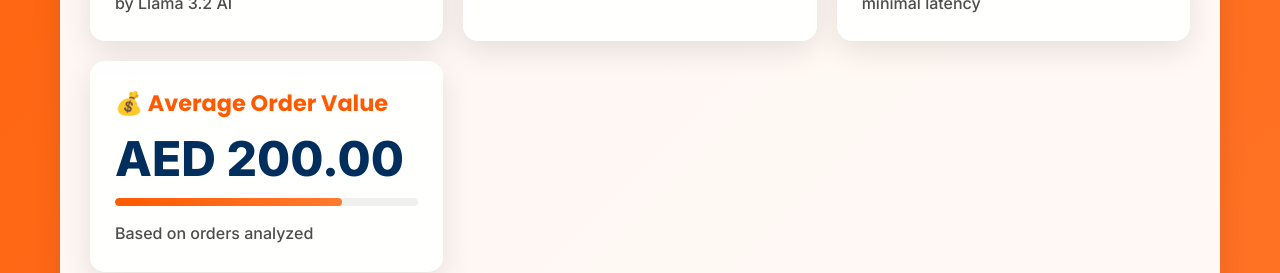
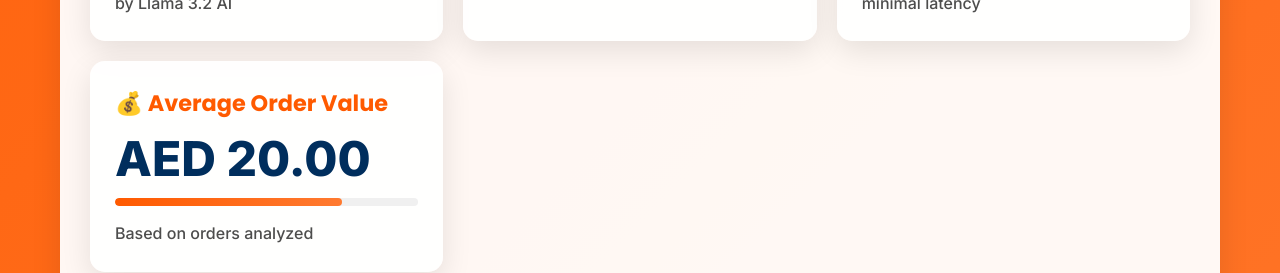
Before and after one commit to Vijda/Talabat-Product-Operations-AI-Use-Case, a plain HTML site: page index.html in a window 1280 px wide. Shown: the part 1680-1953 px from the top of the page. Drawn offline with Linux system fonts and the light colour scheme.

Commit message:
Update index.html

```diff
--- a/index.html
+++ b/index.html
@@ -933,7 +933,7 @@
 
                         <div class="metric-card">
                             <div class="metric-title">💰 Average Order Value</div>
-                            <div class="metric-value" id="orderValue">AED 200.00</div>
+                            <div class="metric-value" id="orderValue">AED 20.00</div>
                             <div class="progress-bar">
                                 <div class="progress-fill" style="width: 75%"></div>
                             </div>
```
